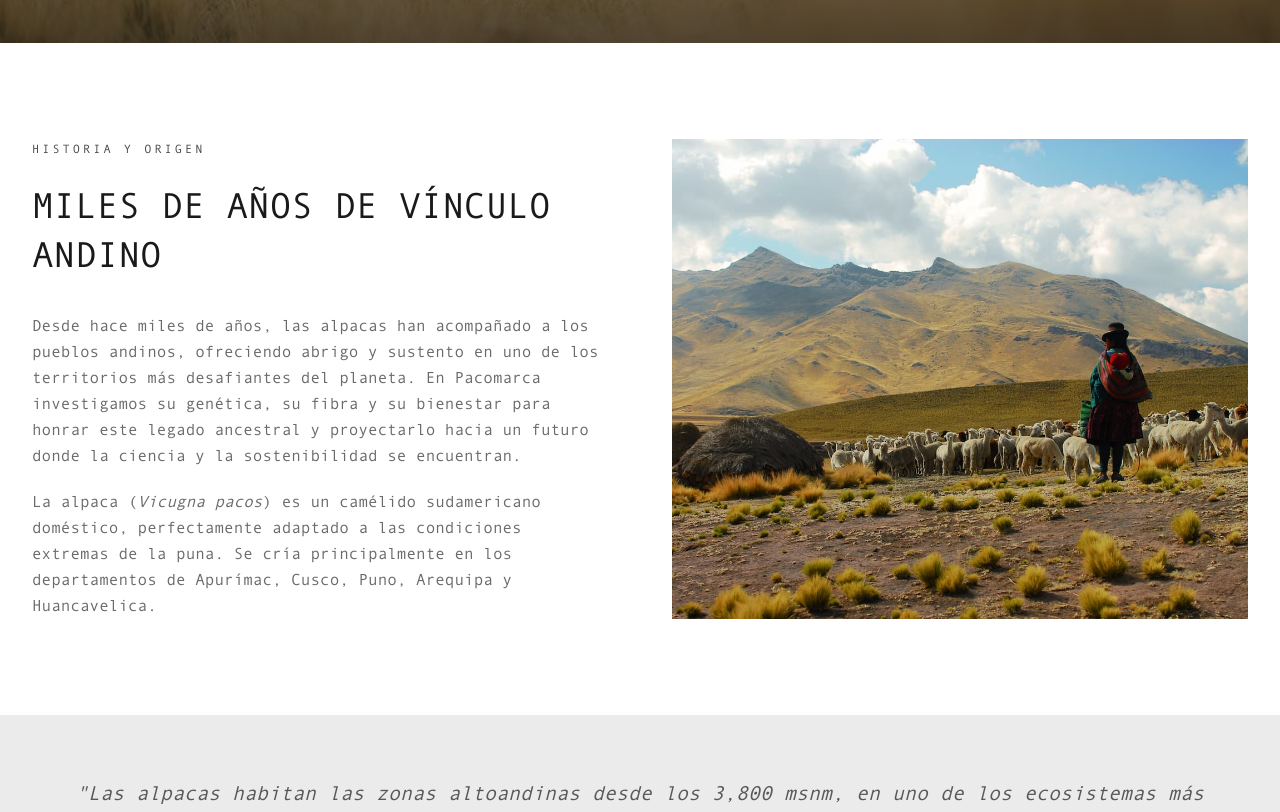
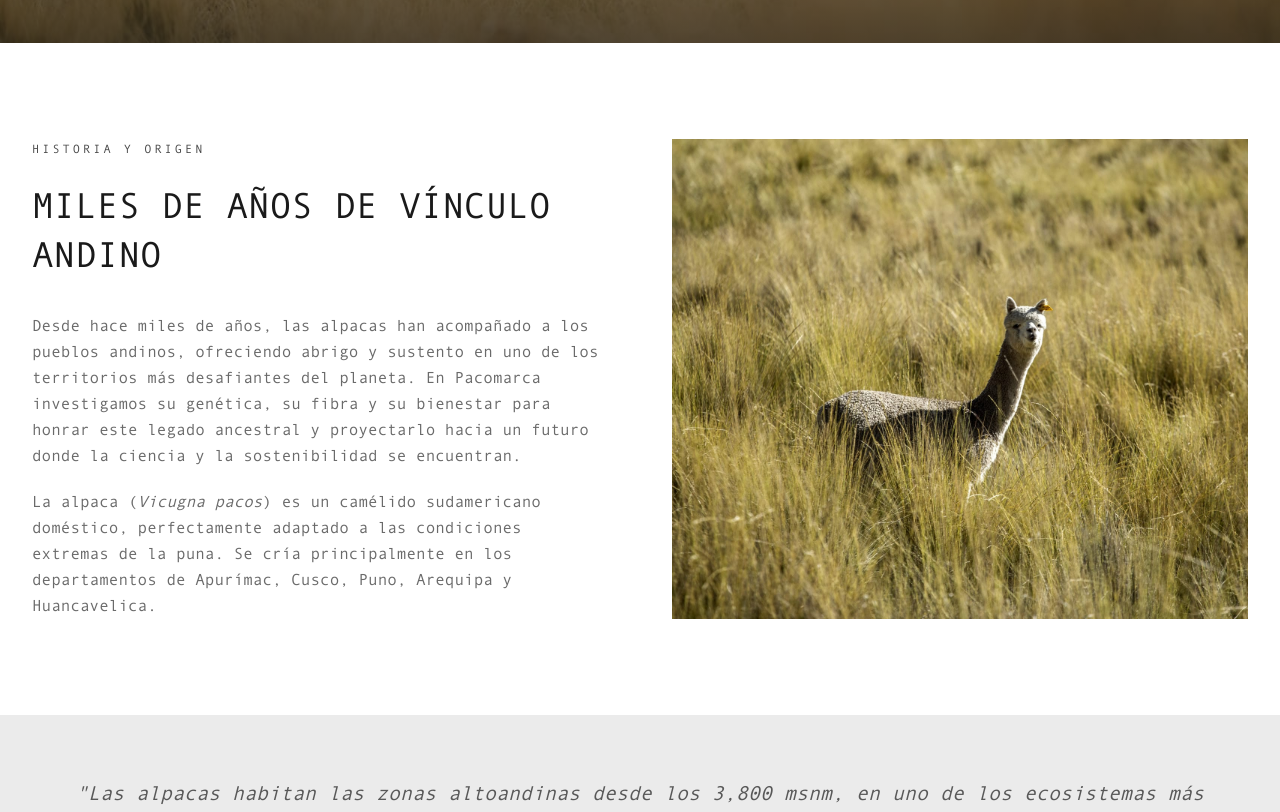
Before and after one commit to jpfernandezcenteno-max/Pacomarca, a Next.js app: page /conocimiento/alpaca in a window 1280 px wide. Shown: the part 397-1209 px from the top of the page. Built offline with nearby package versions, Linux system fonts and the light colour scheme; a web font is replaced by a local one.

Commit message:
Alpaca: seccion 1 alterna foto-1 y foto-4 con crossfade
Co-Authored-By: Claude Opus 4.8 <noreply@anthropic.com>

```diff
--- a/app/conocimiento/alpaca/page.tsx
+++ b/app/conocimiento/alpaca/page.tsx
@@ -3,7 +3,7 @@
 import PageHeader from '@/components/PageHeader'
 import Image from 'next/image'
 import { motion, useInView } from 'framer-motion'
-import { useRef } from 'react'
+import { useRef, useState, useEffect } from 'react'
 
 function FadeUp({ children, delay = 0, className = '' }: { children: React.ReactNode; delay?: number; className?: string }) {
   const ref = useRef(null)
@@ -12,6 +12,29 @@ function FadeUp({ children, delay = 0, className = '' }: { children: React.React
     <motion.div ref={ref} initial={{ opacity: 0, y: 30 }} animate={inView ? { opacity: 1, y: 0 } : {}} transition={{ duration: 0.7, delay, ease: 'easeOut' }} className={className}>
       {children}
     </motion.div>
+  )
+}
+
+function RotatingImages({ images, alt, className = '' }: { images: string[]; alt: string; className?: string }) {
+  const [active, setActive] = useState(0)
+  useEffect(() => {
+    const t = setInterval(() => setActive((p) => (p + 1) % images.length), 4500)
+    return () => clearInterval(t)
+  }, [images.length])
+  return (
+    <div className={`relative overflow-hidden ${className}`}>
+      {images.map((src, i) => (
+        <Image
+          key={src}
+          src={src}
+          alt={alt}
+          fill
+          sizes="(max-width: 1024px) 100vw, 50vw"
+          priority={i === 0}
+          className={`object-cover transition-opacity duration-1000 ${i === active ? 'opacity-100' : 'opacity-0'}`}
+        />
+      ))}
+    </div>
   )
 }
 
@@ -53,14 +76,11 @@ export default function AlpacaPage() {
           </FadeUp>
 
           <FadeUp delay={0.2}>
-            <div className="relative h-[480px] overflow-hidden">
-              <Image
-                src="/conocimiento/alpaca/foto-1.jpg"
-                alt="Alpacas en los Andes"
-                fill
-                className="object-cover"
-              />
-            </div>
+            <RotatingImages
+              images={['/conocimiento/alpaca/foto-1.jpg', '/conocimiento/alpaca/foto-4.jpg']}
+              alt="Alpacas en los Andes"
+              className="h-[480px]"
+            />
           </FadeUp>
         </div>
       </section>
```
Also changed, not shown: public/conocimiento/alpaca/foto-4.jpg (added).
